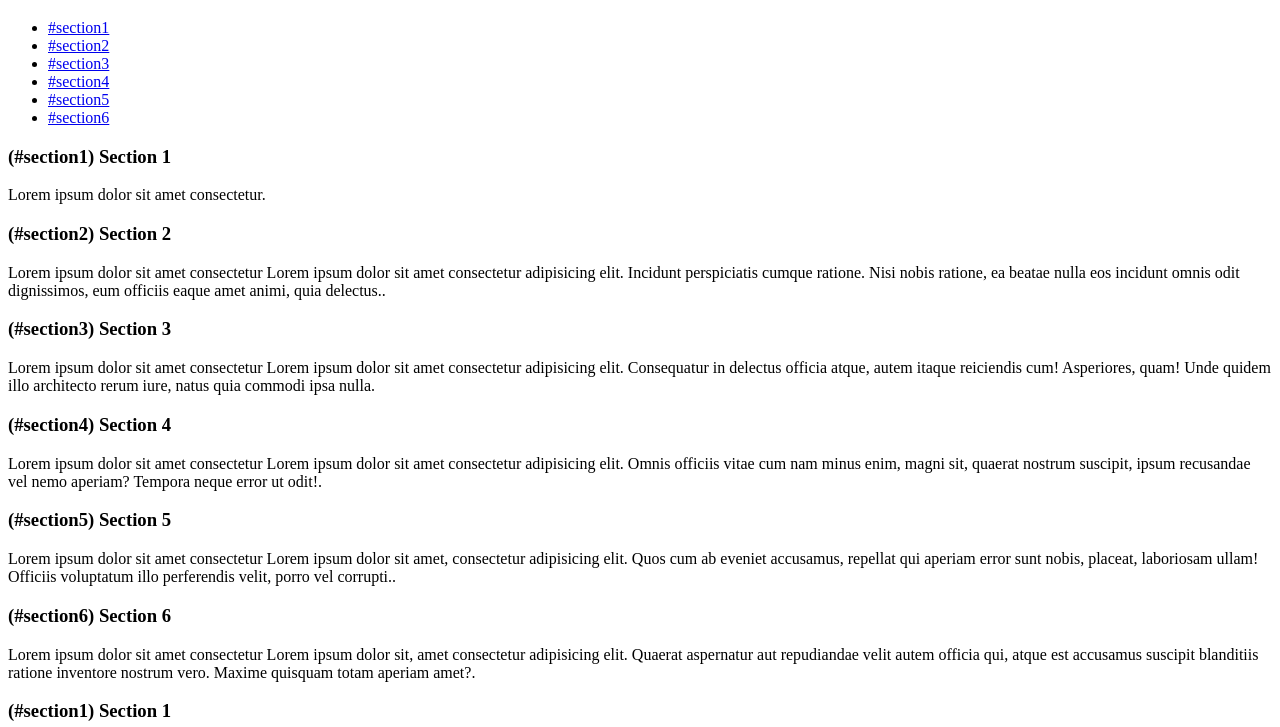
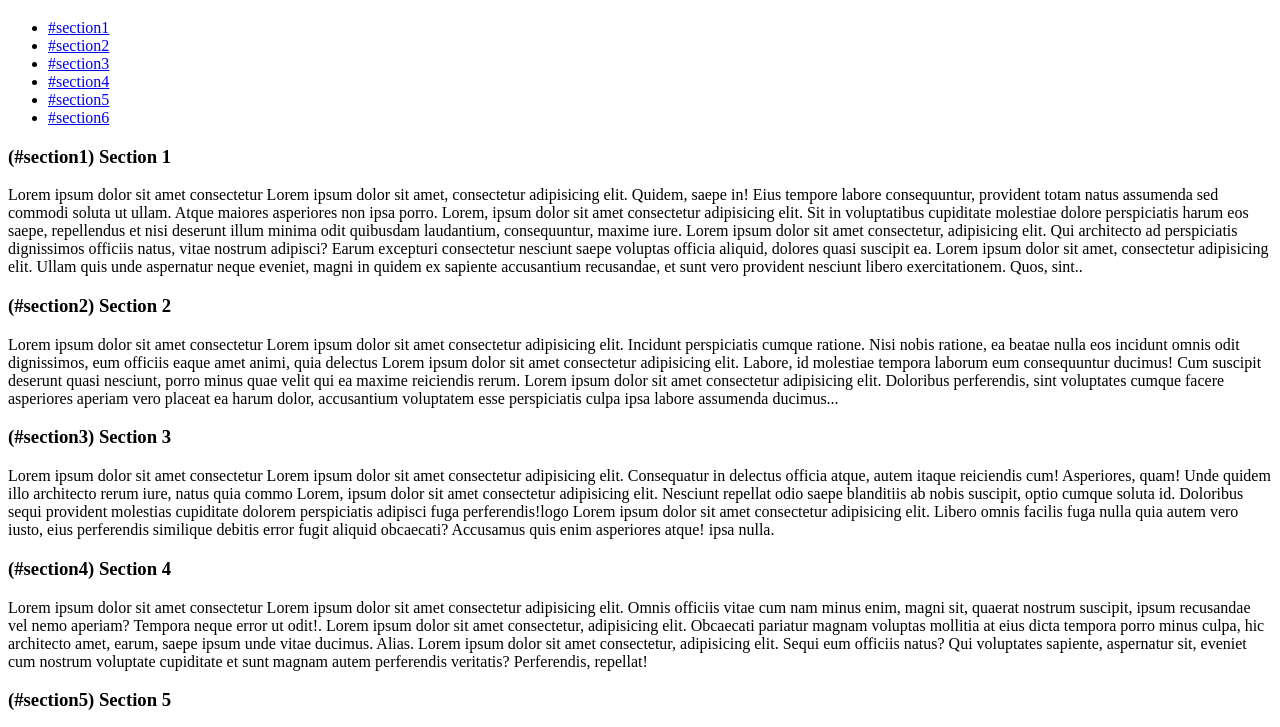
Before and after one commit to tony1989s/coursera-, a plain HTML site: page identificatore di frammento.html in a window 1280 px wide. Shown: the part 61-788 px from the top of the page. Drawn offline with Linux system fonts and the light colour scheme.

Commit message:
identificatore 2

```diff
--- a/identificatore di frammento.html
+++ b/identificatore di frammento.html
@@ -21,22 +21,22 @@
 
     <section id="section1">
         <h3>(#section1) Section 1</h3>
-        <p>Lorem ipsum dolor sit amet consectetur.</p>
+        <p>Lorem ipsum dolor sit amet consectetur Lorem ipsum dolor sit amet, consectetur adipisicing elit. Quidem, saepe in! Eius tempore labore consequuntur, provident totam natus assumenda sed commodi soluta ut ullam. Atque maiores asperiores non ipsa porro. Lorem, ipsum dolor sit amet consectetur adipisicing elit. Sit in voluptatibus cupiditate molestiae dolore perspiciatis harum eos saepe, repellendus et nisi deserunt illum minima odit quibusdam laudantium, consequuntur, maxime iure. Lorem ipsum dolor sit amet consectetur, adipisicing elit. Qui architecto ad perspiciatis dignissimos officiis natus, vitae nostrum adipisci? Earum excepturi consectetur nesciunt saepe voluptas officia aliquid, dolores quasi suscipit ea. Lorem ipsum dolor sit amet, consectetur adipisicing elit. Ullam quis unde aspernatur neque eveniet, magni in quidem ex sapiente accusantium recusandae, et sunt vero provident nesciunt libero exercitationem. Quos, sint..</p>
     </section>
 
     <section id="section2">
         <h3>(#section2) Section 2</h3>
-        <p>Lorem ipsum dolor sit amet consectetur Lorem ipsum dolor sit amet consectetur adipisicing elit. Incidunt perspiciatis cumque ratione. Nisi nobis ratione, ea beatae nulla eos incidunt omnis odit dignissimos, eum officiis eaque amet animi, quia delectus..</p>
+        <p>Lorem ipsum dolor sit amet consectetur Lorem ipsum dolor sit amet consectetur adipisicing elit. Incidunt perspiciatis cumque ratione. Nisi nobis ratione, ea beatae nulla eos incidunt omnis odit dignissimos, eum officiis eaque amet animi, quia delectus Lorem ipsum dolor sit amet consectetur adipisicing elit. Labore, id molestiae tempora laborum eum consequuntur ducimus! Cum suscipit deserunt quasi nesciunt, porro minus quae velit qui ea maxime reiciendis rerum. Lorem ipsum dolor sit amet consectetur adipisicing elit. Doloribus perferendis, sint voluptates cumque facere asperiores aperiam vero placeat ea harum dolor, accusantium voluptatem esse perspiciatis culpa ipsa labore assumenda ducimus...</p>
     </section>
 
     <section id="section3">
         <h3>(#section3) Section 3</h3>
-        <p>Lorem ipsum dolor sit amet consectetur Lorem ipsum dolor sit amet consectetur adipisicing elit. Consequatur in delectus officia atque, autem itaque reiciendis cum! Asperiores, quam! Unde quidem illo architecto rerum iure, natus quia commodi ipsa nulla.</p>
+        <p>Lorem ipsum dolor sit amet consectetur Lorem ipsum dolor sit amet consectetur adipisicing elit. Consequatur in delectus officia atque, autem itaque reiciendis cum! Asperiores, quam! Unde quidem illo architecto rerum iure, natus quia commo Lorem, ipsum dolor sit amet consectetur adipisicing elit. Nesciunt repellat odio saepe blanditiis ab nobis suscipit, optio cumque soluta id. Doloribus sequi provident molestias cupiditate dolorem perspiciatis adipisci fuga perferendis!logo Lorem ipsum dolor sit amet consectetur adipisicing elit. Libero omnis facilis fuga nulla quia autem vero iusto, eius perferendis similique debitis error fugit aliquid obcaecati? Accusamus quis enim asperiores atque! ipsa nulla.</p>
     </section>
 
     <section id="section4">
         <h3>(#section4) Section 4</h3>
-        <p>Lorem ipsum dolor sit amet consectetur Lorem ipsum dolor sit amet consectetur adipisicing elit. Omnis officiis vitae cum nam minus enim, magni sit, quaerat nostrum suscipit, ipsum recusandae vel nemo aperiam? Tempora neque error ut odit!.</p>
+        <p>Lorem ipsum dolor sit amet consectetur Lorem ipsum dolor sit amet consectetur adipisicing elit. Omnis officiis vitae cum nam minus enim, magni sit, quaerat nostrum suscipit, ipsum recusandae vel nemo aperiam? Tempora neque error ut odit!. Lorem ipsum dolor sit amet consectetur, adipisicing elit. Obcaecati pariatur magnam voluptas mollitia at eius dicta tempora porro minus culpa, hic architecto amet, earum, saepe ipsum unde vitae ducimus. Alias. Lorem ipsum dolor sit amet consectetur, adipisicing elit. Sequi eum officiis natus? Qui voluptates sapiente, aspernatur sit, eveniet cum nostrum voluptate cupiditate et sunt magnam autem perferendis veritatis? Perferendis, repellat!</p>
     </section>
 
     <section id="section5">
```
